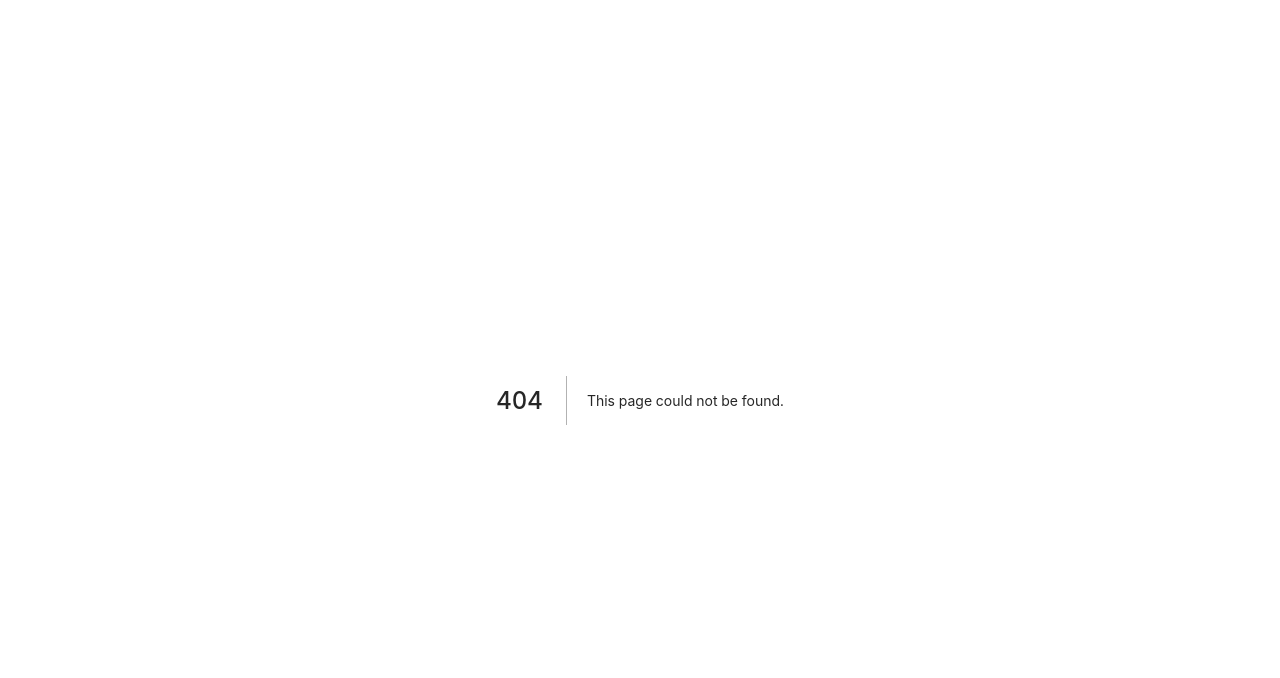
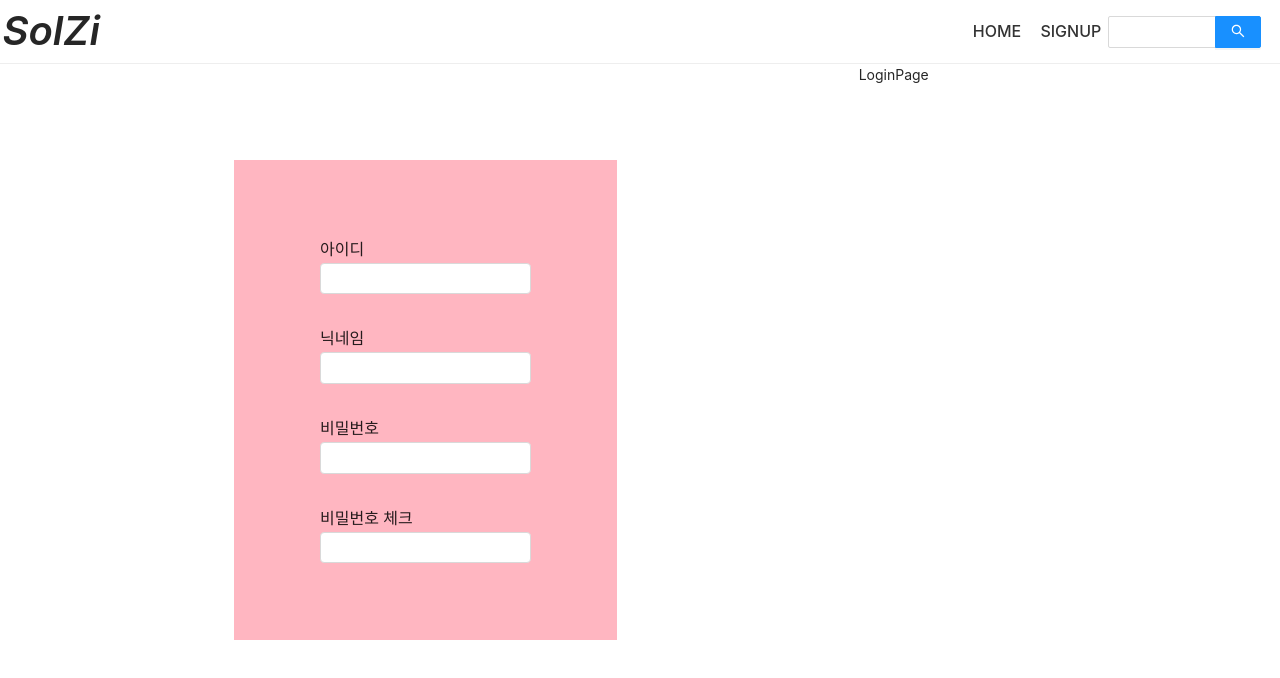
Before and after one commit to thfmwl0522/sol_sns, a Next.js app: page /signup in a window 1280 px wide. Before the commit this address had no page. Shown: the top 678 px of the page. Built offline with nearby package versions, Linux system fonts and the light colour scheme.

Commit message:
loginForm

```diff
--- a/components/AppLayout.js
+++ b/components/AppLayout.js
@@ -1,19 +1,28 @@
-import { Input } from 'antd'
+import { Col, Input, Row } from 'antd'
 import Link from 'next/link'
-import React from 'react'
-import { HeaderWrap, Logo, MenuItem, MenuWrap } from '../styles/components/AppLayout'
+import React, { Children } from 'react'
+import { HeaderWrap, Logo, MenuItem, MenuItems, MenuWrap } from '../styles/components/AppLayout'
+import LoginPage from './LoginPage'
 
-const AppLayout = () => {
+const AppLayout = ({children}) => {
 	return (
 		<>
 			<HeaderWrap>
 				<Logo>SolZi</Logo>
 				<MenuWrap>
-					<MenuItem><Link href='/'><a>HOME</a></Link></MenuItem>
-					<MenuItem><Link href='/signup'><a>회원가입</a></Link></MenuItem>
-					<Input.Search enterButton style={{ verticalAlign: 'middle' , width: '35%'}} />
+					<MenuItem><Link href='/'><MenuItems>HOME</MenuItems></Link></MenuItem>
+					<MenuItem><Link href='/signup'><MenuItems>SIGNUP</MenuItems></Link></MenuItem>
+					<Input.Search enterButton style={{ verticalAlign: 'middle' , width: '50%'}} />
 				</MenuWrap>
 			</HeaderWrap>
+			<Row gutter={8}>
+				<Col xs={24} md={16}>
+					{children}
+				</Col>
+				<Col xs={24} md={8}>
+					<LoginPage />
+				</Col>
+			</Row>
 		</>
 	)
 }
--- /dev/null
+++ b/components/LoginPage.js
@@ -0,0 +1,9 @@
+import React from 'react'
+
+const LoginPage = () => {
+	return (
+		<>LoginPage</>
+	)
+}
+
+export default LoginPage
--- /dev/null
+++ b/pages/signup.js
@@ -0,0 +1,44 @@
+import { Button, Form, Input } from 'antd'
+import App from 'next/app'
+import Head from 'next/head'
+import React, { useState } from 'react'
+import AppLayout from '../components/AppLayout'
+import { ContentWrap, FormContent, FormInput, FormTitle, FormWrap } from '../styles/components/pages/singup'
+
+const signup = () => {
+	const [id, setId] = useState('');
+	const [nickname, setNickname] = useState('');
+	const [password, setPassword] = useState('');
+	const [passwordCheck, setPasswordCheck] = useState('');
+
+	return (
+		<AppLayout>
+			<Head>
+				<title>회원가입</title>
+			</Head>
+			<FormWrap>
+				<ContentWrap>
+					<FormContent>
+						<FormTitle>아이디</FormTitle>
+						<FormInput name='user-id' value={id} required />
+					</FormContent>
+					<FormContent>
+						<FormTitle>닉네임</FormTitle>
+						<FormInput name='nickname' value={nickname} required />
+					</FormContent>
+					<FormContent>
+						<FormTitle>비밀번호</FormTitle>
+						<FormInput name='password' value={password} required />
+					</FormContent>
+					<FormContent>
+						<FormTitle>비밀번호 체크</FormTitle>
+						<FormInput name='passwordCheck' value={passwordCheck} required />
+					</FormContent>
+					{/* <Button style={{width: '55%'}}>가입하기</Button> */}
+				</ContentWrap>
+			</FormWrap>
+		</AppLayout>
+	)
+}
+
+export default signup
--- a/styles/components/AppLayout.js
+++ b/styles/components/AppLayout.js
@@ -3,7 +3,7 @@ import styled from "styled-components";
 export const HeaderWrap = styled.div`
 	width: 100%;
 	height: 8vh;
-	background-color: skyblue;
+	border-bottom: 1px solid #eeeeee;
 	display: flex;
 	align-items: center;
 	justify-content: space-between;
@@ -11,7 +11,7 @@ export const HeaderWrap = styled.div`
 `;
 
 export const Logo = styled.div`
-	width: 6%;
+	width: 8%;
 	height: 80%;
 	font-size: 2.5rem;
 	font-weight: 600;
@@ -22,20 +22,25 @@ export const Logo = styled.div`
 `;
 
 export const MenuWrap = styled.div`
-	width: 30%;
+	width: 24%;
 	height: 100%;
 	display: flex;
 	flex-direction: row;
 	align-items: center;
-	background-color: cadetblue;
 `;
 
 export const MenuItem = styled.div`
-	width: 30%;
+	width: 22%;
 	height: 100%;
 	display: flex;
-	justify-content: center;
+	justify-content: flex-start;
 	align-items: center;
 	font-size: 1rem;
-	border: 1px solid red;
+	color: #ededed;
 `;
+
+export const MenuItems = styled.a`
+	font-size: 1rem;
+	color: #333;
+	font-weight: 500;
+`;
--- /dev/null
+++ b/styles/components/pages/singup.js
@@ -0,0 +1,48 @@
+import { Form, Input } from "antd";
+import styled from "styled-components";
+
+export const FormWrap = styled(Form)`
+	width: 100%;
+	display: flex;
+	align-items: center;
+	justify-content: center;
+	flex-direction: column;
+	margin: 1rem 0;
+`;
+
+export const ContentWrap = styled.div`
+	width: 45%;
+	height:60vh;
+	display: flex;
+	align-items: center;
+	justify-content: center;
+	flex-direction: column;
+	background-color: lightpink;
+	margin-top: 10vh;
+`;
+
+export const FormContent = styled.div`
+	width: 55%;
+	height: 12%;
+	display: flex;
+	align-items: center;
+	flex-direction: column;
+	justify-content: space-between;
+	margin: 1rem 0;
+	/* border: 1px solid red; */
+`;
+
+export const FormTitle = styled.div`
+	width:100%;
+	display: flex;
+	align-items: center;
+	justify-content: flex-start;
+	font-size: 1rem;
+	font-weight: 500;
+`;
+
+export const FormInput = styled(Input)`
+	width: 100%;
+	height: 55%;
+	border-radius: .25rem;
+`;
```
